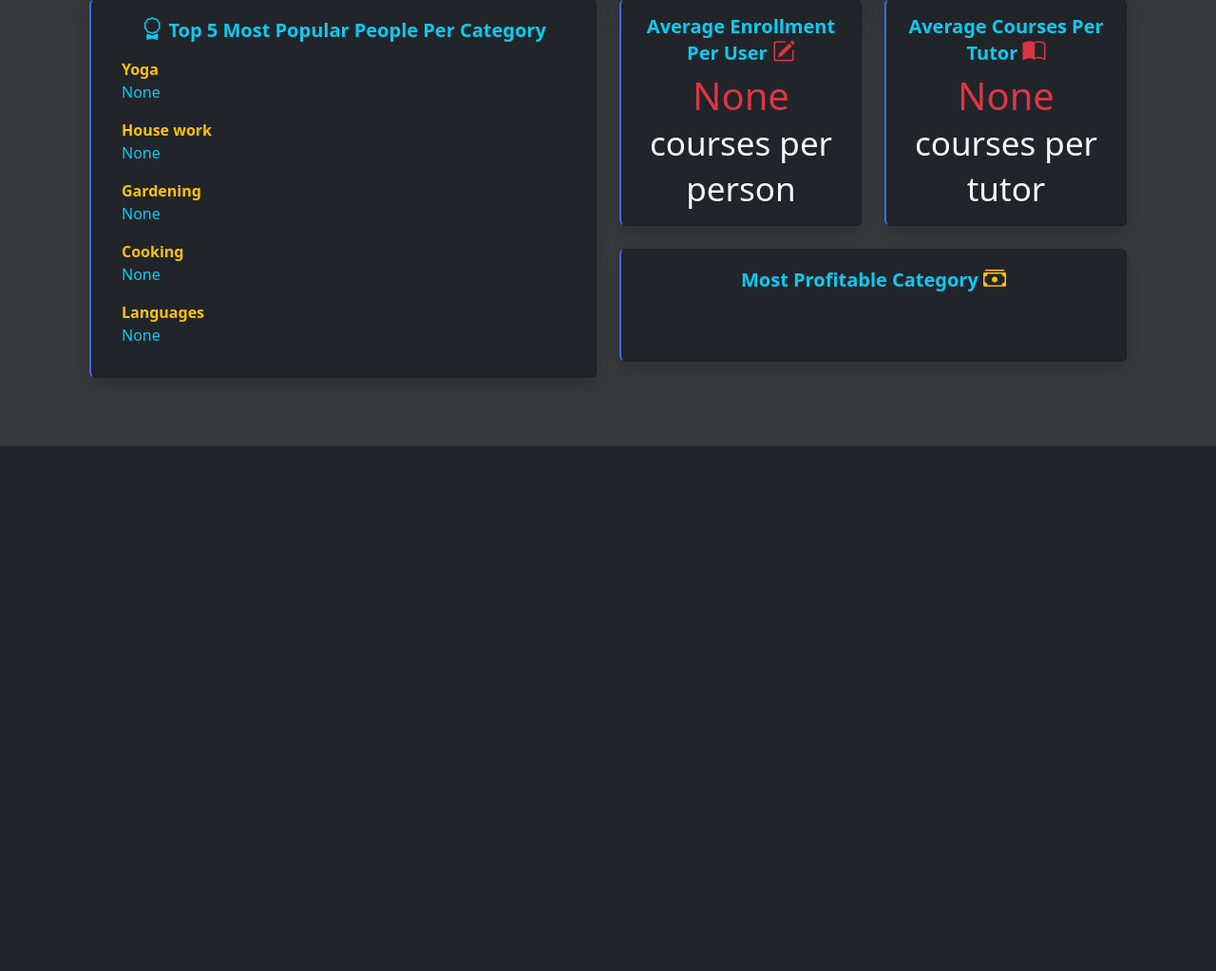
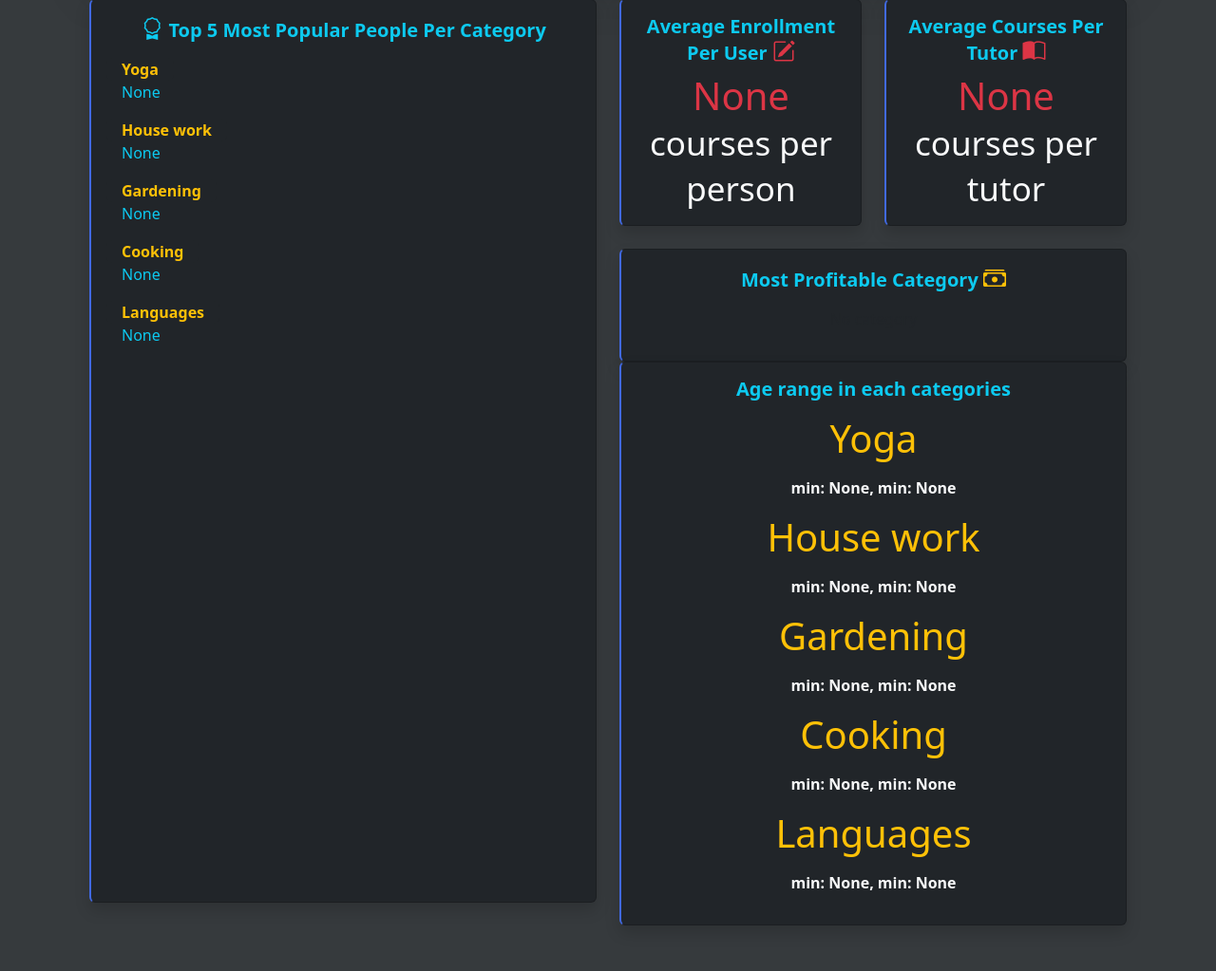
Before and after one commit to PichapopRo/community-tutor, a Django app: page /local-tutor/statistics in a window 1280 px wide. Shown: the part 519-1542 px from the top of the page at 95% size. Before the commit the page ends 989 px from the top, so only its background shows below. Run offline with Django 5.2, Linux system fonts and the light colour scheme; data comes from the database, SQL or seed files in the repository; data that the repository does not hold is empty; some libraries are stand-ins or nearby versions; some web fonts are replaced.

Commit message:
added Age range in each categories

```diff
--- a/webpage/templates/statistics.html
+++ b/webpage/templates/statistics.html
@@ -143,6 +143,19 @@
             </div>
           </div>
         </div>
+        <div class="col-lg-12">
+          <div class="card bg-dark text-light shadow h-100">
+            <div class="card-body text-center">
+              <h5 class="text-info"><strong>Age range in each categories </strong></h5>
+              {% for category in age_range %}
+                <p class="display-6 text-warning mt-3">
+                  <strong>{{ category.category_name }}</strong>
+                </p>
+                <p class="text-light"><strong> min: {{ category.min_age }}, min: {{category.max_age}}</strong></p>
+              {% endfor %}
+            </div>
+          </div>
+        </div>
       </div>
     </div>
   </div>
--- a/webpage/views.py
+++ b/webpage/views.py
@@ -13,7 +13,8 @@ from webpage.forms import SessionForm
 import logging
 from django.contrib.auth.mixins import LoginRequiredMixin
 from django.utils import timezone
-from django.db.models import Count, OuterRef, Subquery, Avg, Q, Sum
+from django.db.models import Count, OuterRef, Subquery, Avg, Q, Sum, F, Min, Max, ExpressionWrapper, IntegerField
+from django.db.models.functions import ExtractYear
 from django.contrib.auth.models import User
 from typing import Iterable
 
@@ -225,6 +226,40 @@ class StatisticView(generic.TemplateView):
 
         return top_categories
 
+    def get_age_range_of_each_category(self):
+        """Get the age range of users in each every category."""
+        # Get today's date
+        today_year = datetime.now().year
+
+        # Calculate age from date_of_birth
+        age_query = UserInfo.objects.annotate(
+            age=ExpressionWrapper(
+                today_year - ExtractYear('date_of_birth'),
+                output_field=IntegerField()
+            )
+        ).values('user_id', 'age')
+
+        age_ranges = []
+
+        for category in Category.objects.all():
+            min_age = age_query.filter(
+                    user_id__in=Transaction.objects.filter(session__category=category).values('learner_id')
+                ).order_by('age').first()
+            if min_age:
+                min_age = list(min_age.values())[-1]
+            max_age = age_query.filter(
+                    user_id__in=Transaction.objects.filter(session__category=category).values('learner_id')
+                ).order_by('-age').first()
+            if max_age:
+                max_age = list(max_age.values())[-1]
+            age_ranges.append({
+                "category_name": category.category_name,
+                "min_age": min_age,
+                "max_age": max_age
+            })
+
+        return age_ranges
+
     def get_context_data(self, **kwargs: Any) -> dict[str, Any]:
         NUMBER_OF_POPULAR_TUTORS = 5
         context =  super().get_context_data(**kwargs)
@@ -235,6 +270,7 @@ class StatisticView(generic.TemplateView):
         context['avg_num_enroll'] = self.get_avg_enrollment_per_user()
         context['avg_course_per_tutor'] = self.get_avg_courses_per_tutor()
         context['ctg_with_most_rev'] = self.get_catagory_with_most_revenue()
+        context['age_range'] = self.get_age_range_of_each_category()
 
         return context
 
```
